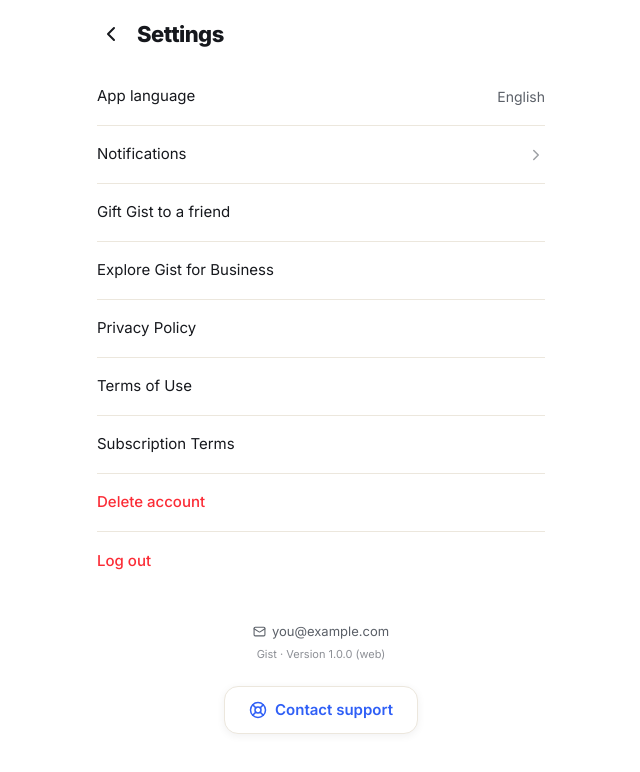
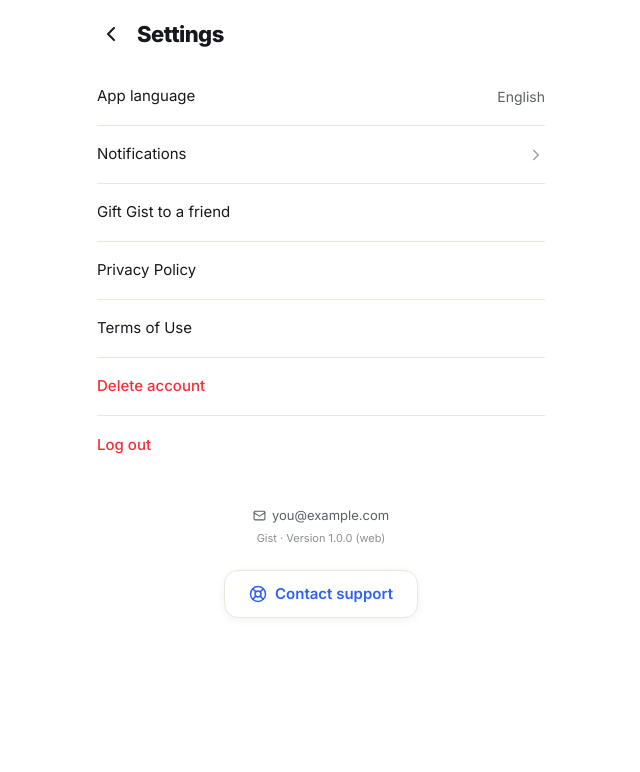
Before and after one commit to AjithSrikumar/Gist, a Next.js app in the folder gist/: page /settings in a window 1280 px wide. Shown: the top 772 px of the page, without its empty margins (319-959 px from the left). Built offline with nearby package versions, Linux system fonts and the light colour scheme.

Commit message:
Settings: update links to vercel.app, remove business/sub terms rows. Profile: fix My Learning Progress button (navigates to library when subscribed), fix Invite friends button dark mode

```diff
--- a/gist/src/app/(tabs)/profile/page.tsx
+++ b/gist/src/app/(tabs)/profile/page.tsx
@@ -88,7 +88,7 @@
 
       {/* learning progress */}
       <button
-        onClick={() => (store.isSubscribed ? undefined : useStore.getState().openPaywall("profile"))}
+        onClick={() => store.isSubscribed ? router.push("/library") : useStore.getState().openPaywall("profile")}
         className="mx-4 mt-3 flex w-[calc(100%-32px)] items-center gap-3 rounded-card bg-bg-white p-4 text-left shadow-card"
       >
         <span className={`flex h-11 w-11 shrink-0 items-center justify-center rounded-full ${store.isSubscribed ? "bg-accent-green/15 text-accent-green" : "bg-divider/60 text-ink-600"}`}>
@@ -127,7 +127,7 @@
               setTimeout(() => setCopied(false), 1500);
             } catch {}
           }}
-          className="mt-4 inline-flex h-11 items-center gap-2 rounded-button bg-ink-900 px-6 text-[15px] font-semibold text-white active:bg-black"
+          className="mt-4 inline-flex h-11 items-center gap-2 rounded-button border border-divider bg-bg-white px-6 text-[15px] font-semibold text-ink-900 shadow-card"
         >
           {copied ? <Check size={16} /> : <Copy size={16} />}
           {copied ? "Link copied!" : "Invite friends"}
--- a/gist/src/app/settings/page.tsx
+++ b/gist/src/app/settings/page.tsx
@@ -6,15 +6,13 @@
 import { ScreenPadding } from "@/components/AppShell";
 import { useStore } from "@/lib/store";
 
-const BASE = "https://gist.app";
+const BASE = "https://project-gist.vercel.app";
 const ROWS = [
   { label: "App language", value: "English" },
   { label: "Notifications", chevron: true, route: "/settings/notifications" },
   { label: "Gift Gist to a friend", action: "share" as const },
-  { label: "Explore Gist for Business", href: `${BASE}/business` },
   { label: "Privacy Policy", href: `${BASE}/privacy` },
   { label: "Terms of Use", href: `${BASE}/terms` },
-  { label: "Subscription Terms", href: `${BASE}/subscription-terms` },
   { label: "Delete account", danger: true, action: "delete" as const },
   { label: "Log out", danger: true, action: "logout" as const },
 ];
```
